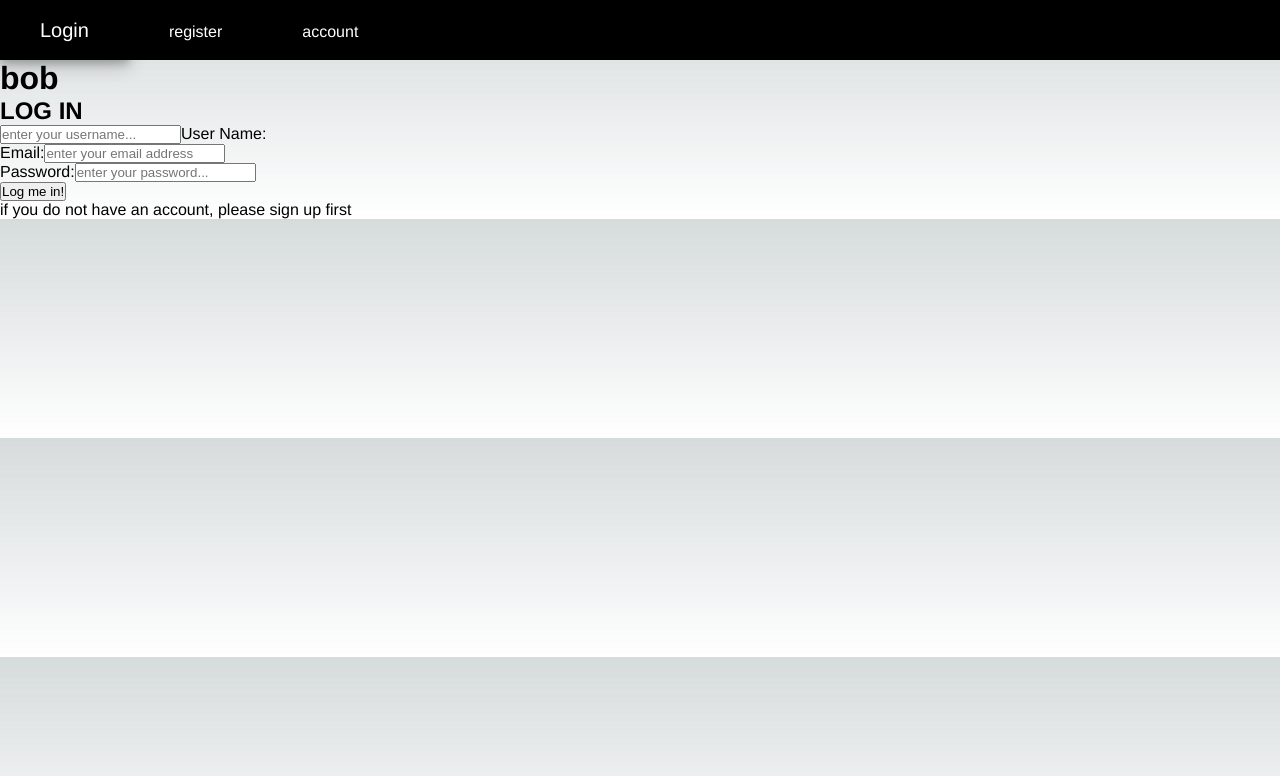
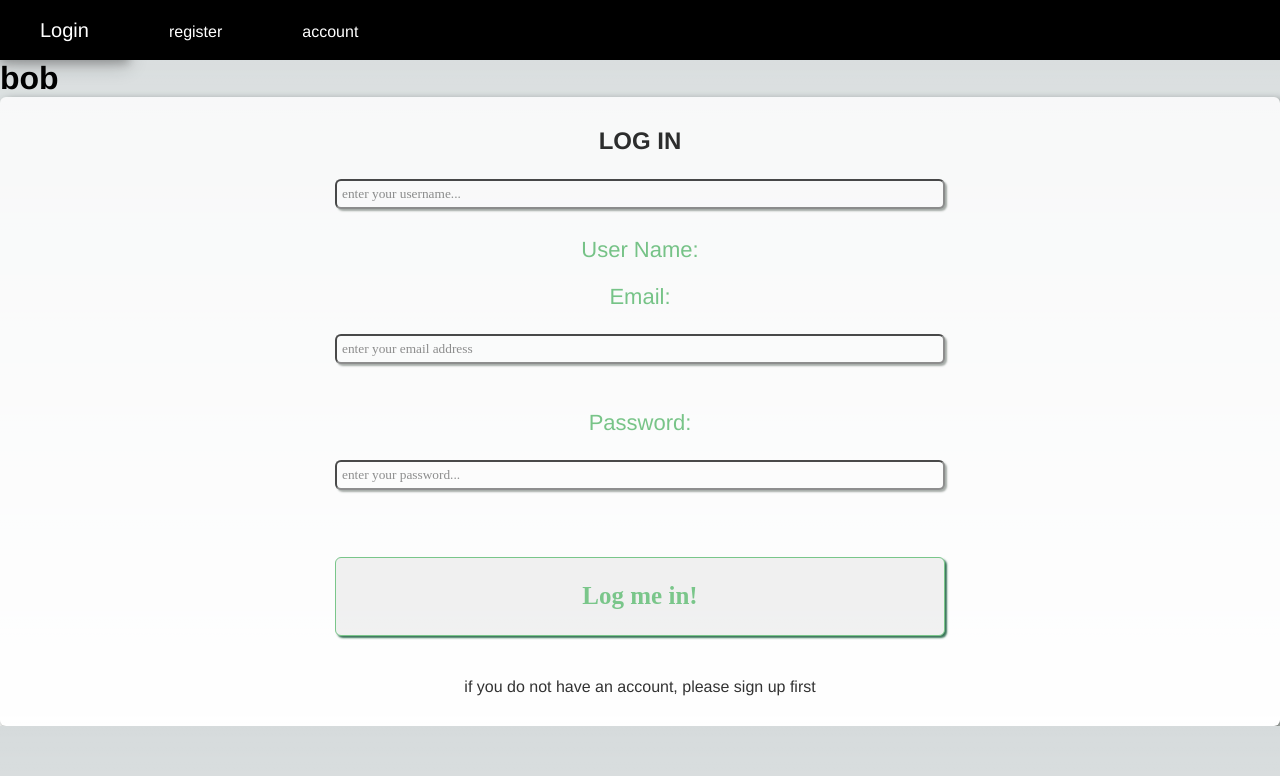
Before and after one commit to raeesa99/Ticketeer, a Next.js app: page /login in a window 1280 px wide. Shown: the top 776 px of the page. Built offline with nearby package versions, Linux system fonts and the light colour scheme.

Commit message:
css for login page

```diff
--- a/app/login/login.css
+++ b/app/login/login.css
@@ -0,0 +1,44 @@
+form {
+    padding: 30px;
+    background-color: rgb(255, 255, 255);
+    opacity: 80%;
+    box-shadow: 4px 4px 10px rgb(60, 68, 62);
+    border-radius: 6px;
+    display: flex;
+    flex-direction: column;
+    align-items: center;
+    text-align: center;
+    justify-content: center;
+}
+
+label {
+    padding-top: 3px;
+    font-size: 22px;
+    color: #5bba6fff;
+}
+
+input {
+    padding: 5px;
+    margin: 2%;
+    border-radius: 6px;
+    box-shadow: 2px 2px 2px rgb(148, 155, 150);
+    width: 50%;
+    font-family: 'Comfortaa', cursive;
+    color: #095531ff;
+}
+
+#signupButton {
+    font-family: 'Comfortaa', cursive;
+    color: #5bba6fff;
+    font-weight: 700;
+    padding: 2% 3% 2% 3%;
+    font-size: 25px;
+    cursor: pointer;
+    border: 1px solid #5bba6fff;
+    box-shadow: 2px 2px 2px #095531ff;
+
+}
+
+#signupButton:hover {
+    box-shadow: 4px 4px 10px #448C54;
+}
```
